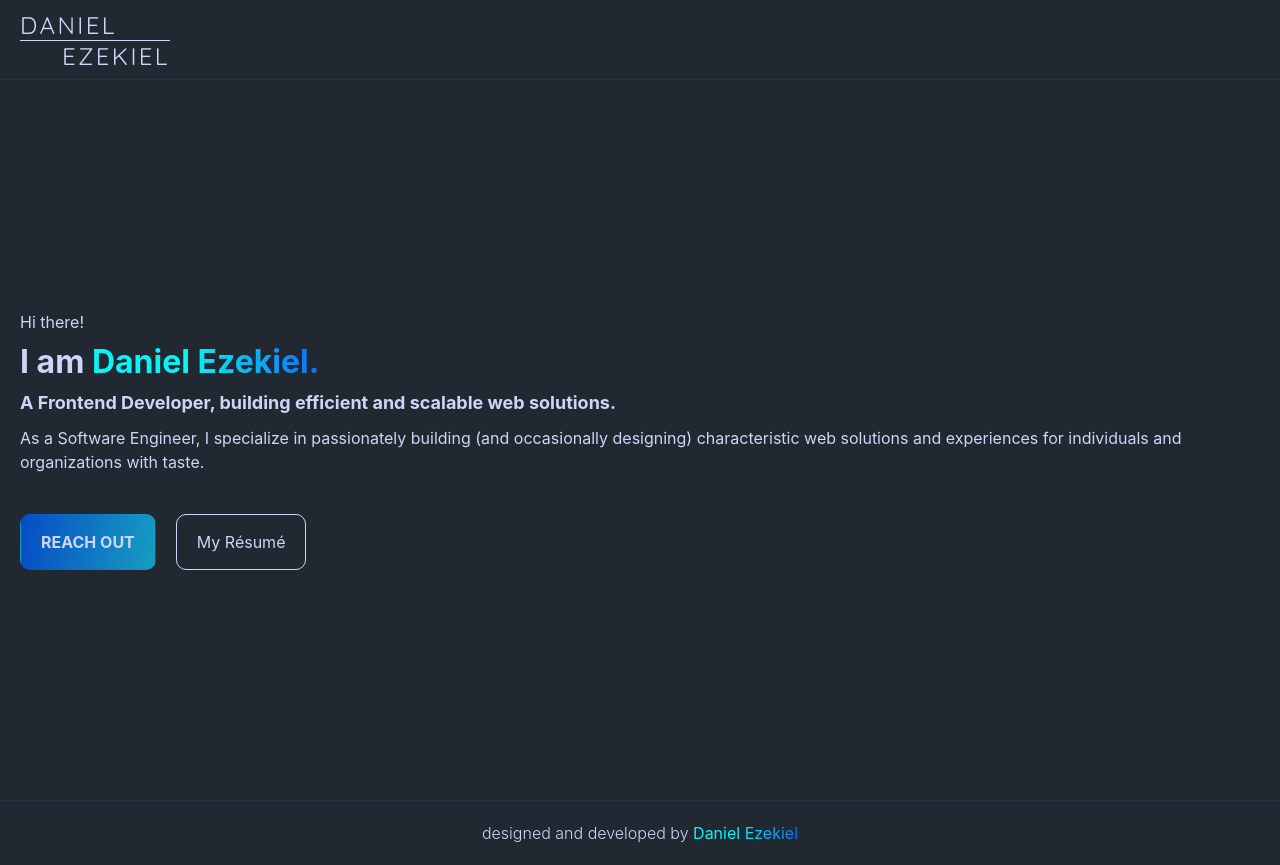
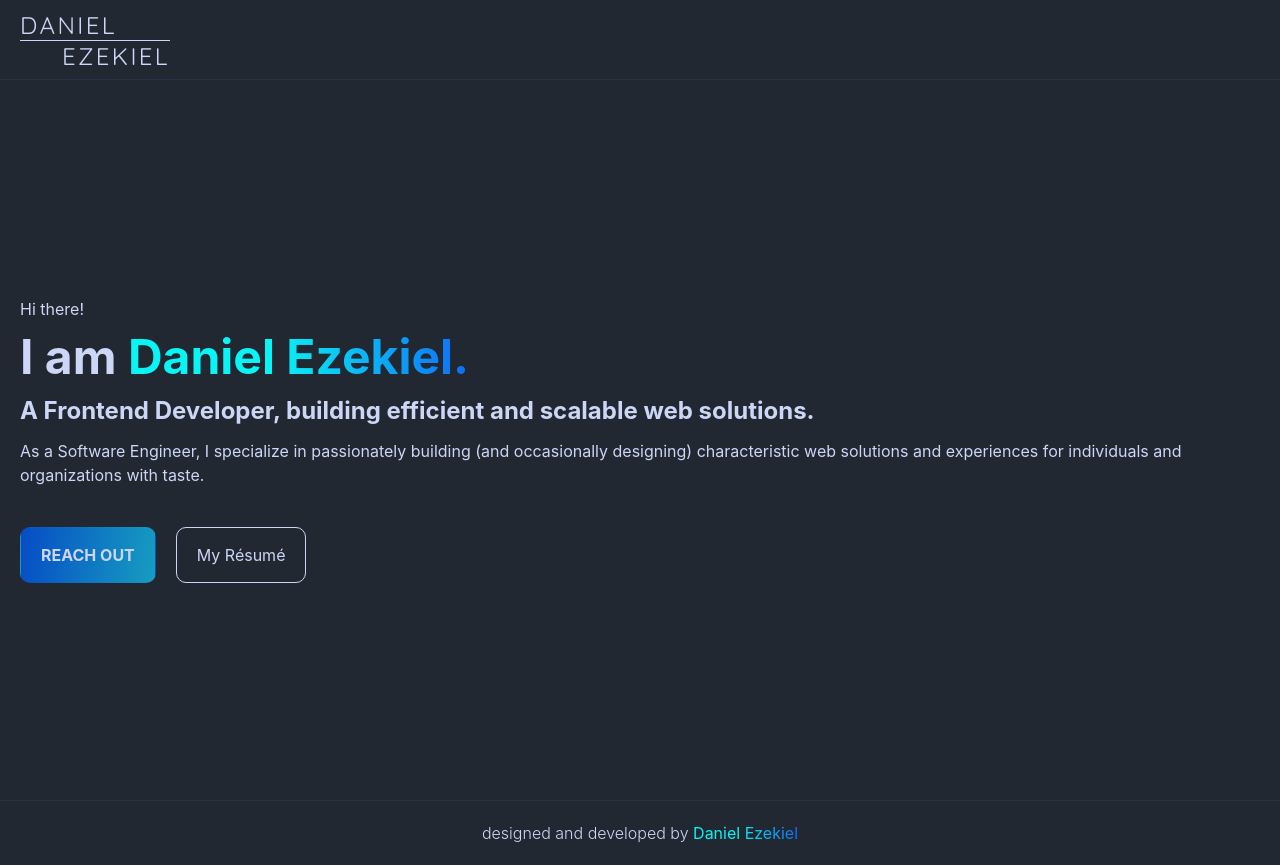
Before and after one commit to nishan023/nishan-portfolio, a Next.js app: page / in a window 1280 px wide. Built offline with nearby package versions, Linux system fonts and the light colour scheme.

Commit message:
fix: updated font sizings in hero section

```diff
--- a/src/app/page.tsx
+++ b/src/app/page.tsx
@@ -10,13 +10,13 @@ export default function Home() {
       <main className='p-4'>
         <section className='min-h-[85vh] max-w-[128rem] mx-auto flex flex-col gap-2 justify-center items-start'>
           <span>Hi there!</span>
-          <h1 className='font-bold leading-[1.1] text-3xl'>
+          <h1 className='font-bold leading-[1.1] text-4xl'>
             I am{" "}
             <span className='bg-gradient-linear-100 bg-clip-text text-transparent'>
               Daniel Ezekiel.
             </span>
           </h1>
-          <h3 className='font-bold text-lg'>
+          <h3 className='font-bold text-xl'>
             A Frontend Developer, building efficient and scalable web solutions.
           </h3>
           <p>
```
